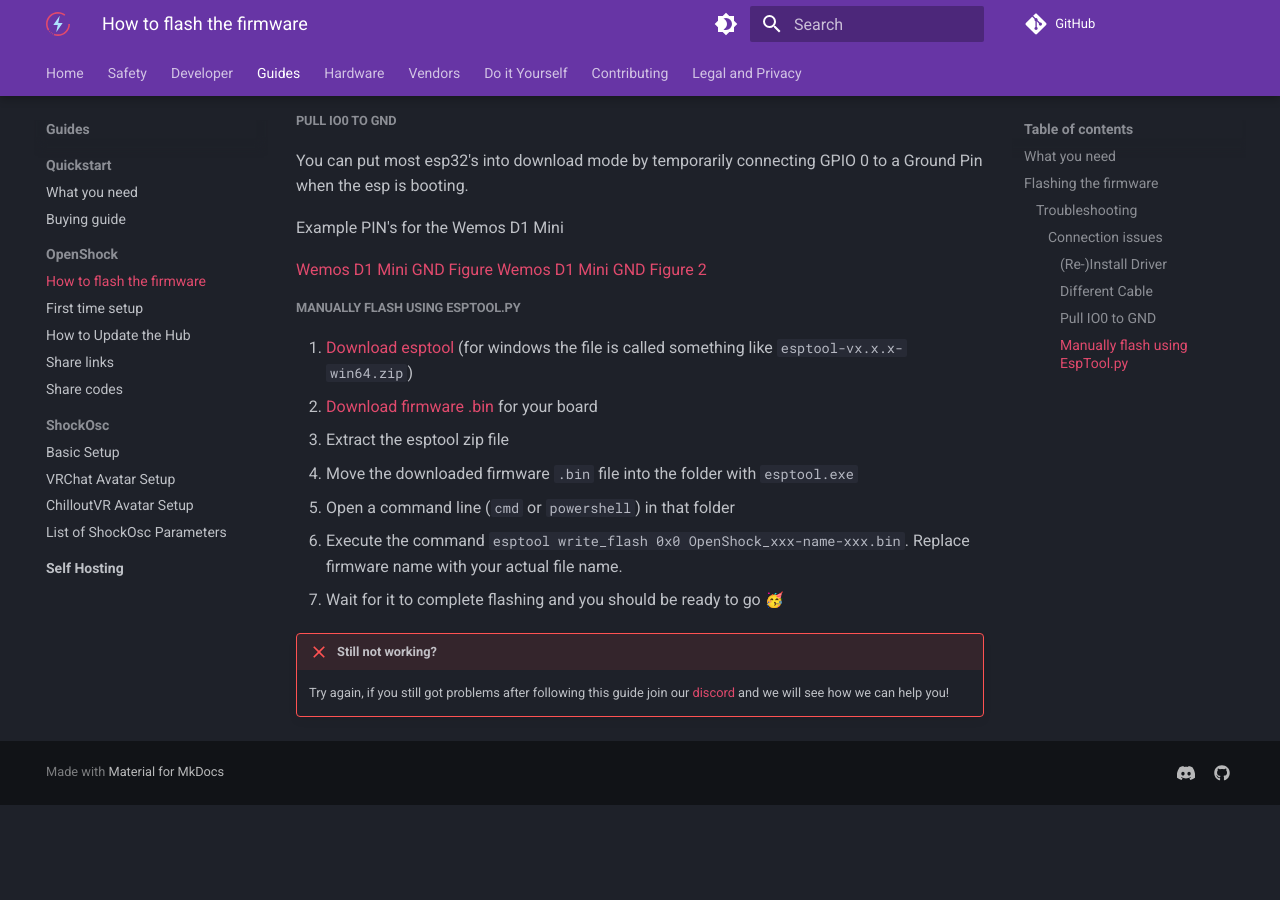
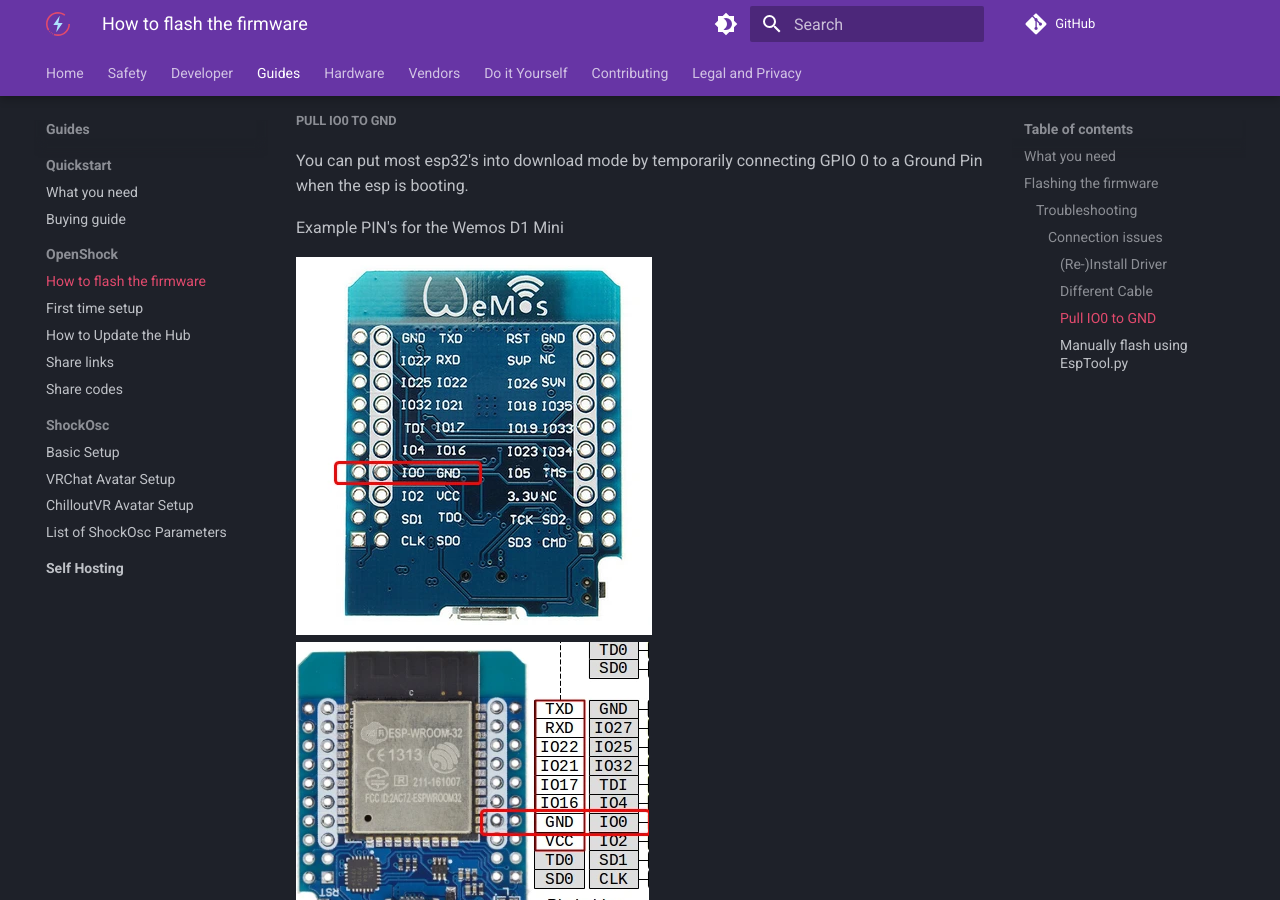
Before and after one commit to OpenShock/Wiki, an MkDocs documentation site: the page built from docs/guides/openshock-how-to-flash-your-board.md, in a window 1280 px wide and 900 px high, scrolled down 1998 px. Built offline with MkDocs 1.6.1 and Material for MkDocs 9.7.7, drawn with Linux system fonts in a browser that asks for light colours; emoji names are drawn with the system emoji font; comment, search, counter and statistics services are not loaded; before the commit the page ends 2803 px from its top, so only the background shows below that.

Commit message:
Fix images

```diff
--- a/docs/guides/openshock-how-to-flash-your-board.md
+++ b/docs/guides/openshock-how-to-flash-your-board.md
@@ -47,8 +47,8 @@
 
 Example PIN's for the Wemos D1 Mini
 
-[Wemos D1 Mini GND Figure](../static/boards/wemos-d1-mini-esp32/gnd-figure.webp)
-[Wemos D1 Mini GND Figure 2](../static/boards/wemos-d1-mini-esp32/gnd-figure2.webp)
+![Wemos D1 Mini GND Figure](../static/boards/wemos-d1-mini-esp32/gnd-figure.webp)
+![Wemos D1 Mini GND Figure 2](../static/boards/wemos-d1-mini-esp32/gnd-figure2.webp)
 
 ##### Manually flash using EspTool.py
 
```
